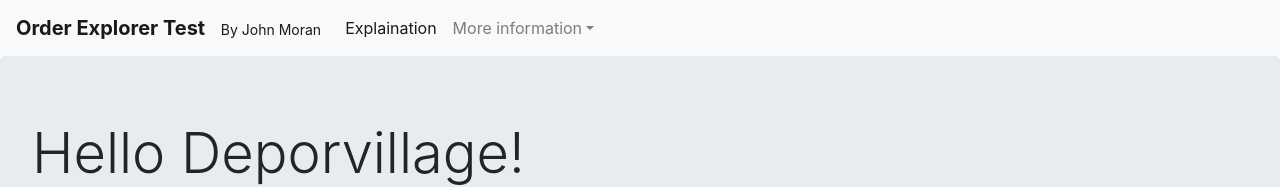
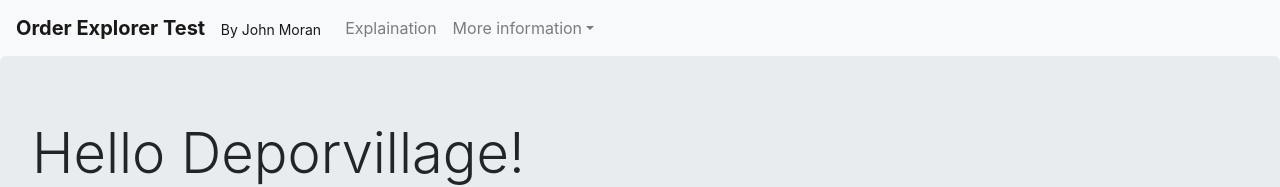
Before and after one commit to artworkjpm/git_job_tests, a React (Create React App) app in the folder deporvillage/depor-app/: page /details in a window 1280 px wide. Shown: the top 187 px of the page. Built offline with nearby package versions, Linux system fonts and the light colour scheme.

Commit message:
Update Header.js

```diff
--- a/deporvillage/depor-app/src/components/Header.js
+++ b/deporvillage/depor-app/src/components/Header.js
@@ -1,5 +1,5 @@
 import React from "react";
-import { NavLink } from "react-router-dom";
+import { NavLink, Link } from "react-router-dom";
 
 const Header = () => {
   return (
@@ -22,9 +22,9 @@
       <div className="collapse navbar-collapse" id="navbarSupportedContent">
         <ul className="navbar-nav mr-auto">
           <li className="nav-item">
-            <NavLink to="/details" className="nav-link">
+            <Link to="/details" className="nav-link">
               Explaination
-            </NavLink>
+            </Link>
           </li>
           <li className="nav-item dropdown">
             <a
```
